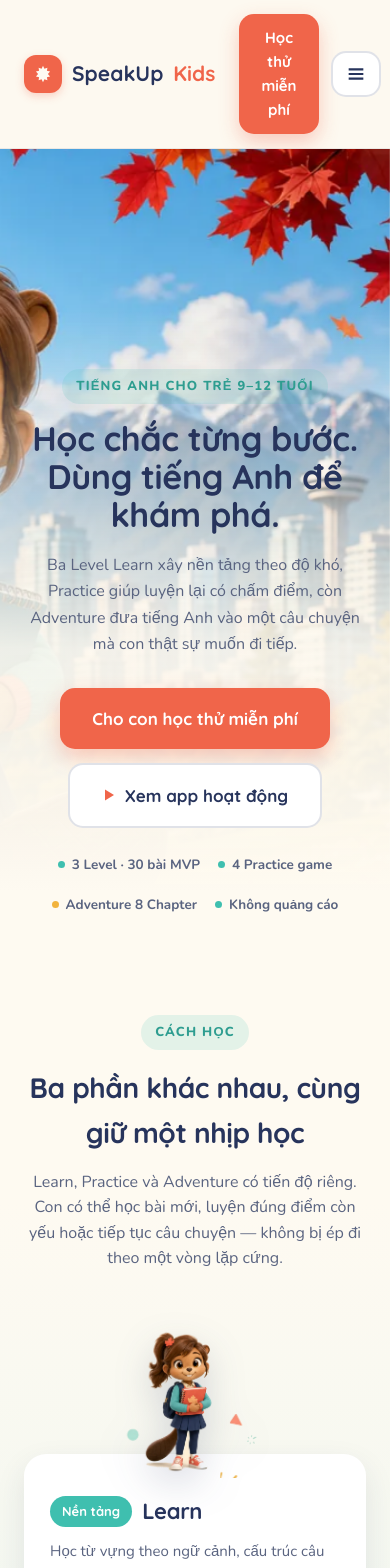
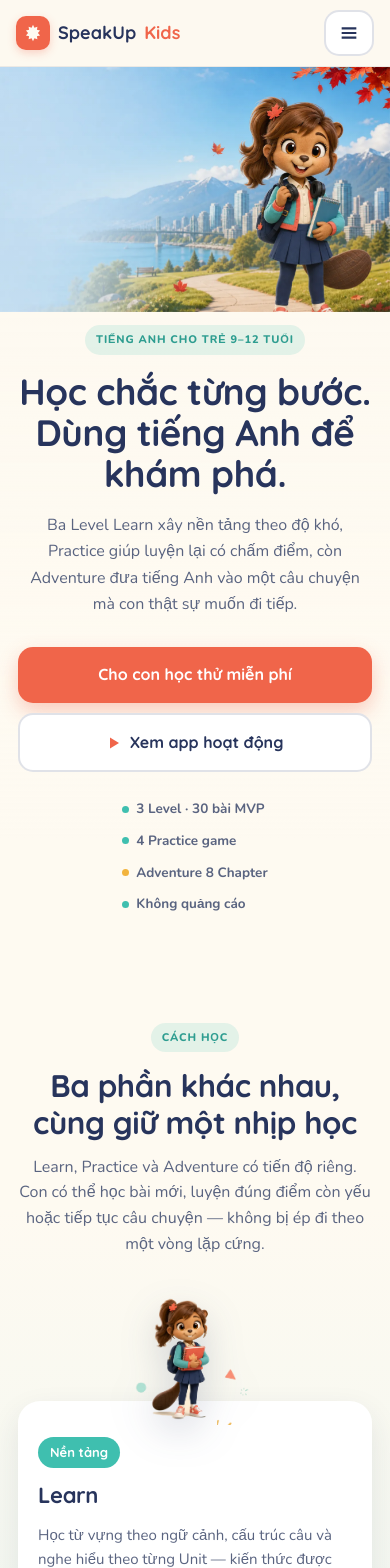
Before and after one commit to nolanlee91/speakupkidslandingpage, a Next.js app: page / in a window 390 px wide. Shown: the top 1568 px of the page. Built offline with nearby package versions, Linux system fonts and the light colour scheme.

Commit message:
Improve landing page mobile responsiveness

```diff
--- a/app/globals.css
+++ b/app/globals.css
@@ -32,6 +32,7 @@ body {
   font-size: 16px;
   line-height: 1.6;
   -webkit-font-smoothing: antialiased;
+  overflow-x: clip;
 }
 img { max-width: 100%; display: block; }
 a { color: var(--teal-d); text-decoration: none; }
@@ -105,6 +106,7 @@ h1, h2, h3 { font-family: var(--font-head); letter-spacing: -0.4px; text-wrap: p
 
 /* ============ HERO ============ */
 .hero { position: relative; min-height: 620px; display: flex; align-items: center; overflow: hidden; background: var(--cream); }
+.hero-parallax { position: absolute; left: 0; right: 0; top: -9%; height: 118%; z-index: 0; }
 .hero-bg { position: absolute; inset: 0; z-index: 0; }
 .hero-bg img { width: 100%; height: 100%; object-fit: cover; object-position: right center; }
 .hero-scrim {
@@ -505,25 +507,94 @@ h1, h2, h3 { font-family: var(--font-head); letter-spacing: -0.4px; text-wrap: p
   .final-fig { width: 200px; height: 200px; margin: 0 auto; }
 }
 @media (max-width: 720px) {
+  .container { padding-left: 18px; padding-right: 18px; }
   .section { padding: 60px 0; }
-  .main-nav, .header-cta .login { display: none; }
+  .site-header { gap: 8px; padding: 10px 16px; }
+  .brand { gap: 8px; font-size: 18px; white-space: nowrap; }
+  .brand-mark { width: 34px; height: 34px; border-radius: 10px; }
+  .header-cta { margin-left: auto; gap: 8px; }
+  .main-nav, .header-cta .login, .desktop-header-cta { display: none; }
   .menu-toggle { display: inline-flex; margin-left: auto; }
+  .btn-lg { font-size: 16px; padding: 15px 20px; }
+  .section-title { font-size: clamp(27px, 8vw, 34px); line-height: 1.16; }
+  .section-lead { font-size: 16px; }
+
   .steps-trail { display: none; }
+  .steps-journey { margin-top: 38px; }
   .steps-grid { grid-template-columns: 1fr; gap: 46px; }
   .step:nth-child(2) { margin-top: 0; }
+  .step-fig { width: 130px; height: 130px; }
+  .step-card { padding: 36px 20px 22px; }
   .step-card { transform: none !important; }
   .feature-grid { grid-template-columns: 1fr; }
+  .feature { padding: 18px; }
   .units-grid, .games-grid { grid-template-columns: 1fr; }
   .level-card { display: block; }
   .level-media { min-height: 0; }
+  .level-body { padding: 20px; }
   .chapter-list { grid-template-columns: 1fr; }
-  .adventure-visual { padding-bottom: 48px; }
-  .adventure-scene { width: 54%; right: -4px; }
-  .map-note { left: 8px; bottom: 18px; max-width: 170px; }
+  .adventure-grid { gap: 34px; }
+  .adventure-copy .section-title { font-size: clamp(30px, 9vw, 40px); }
+  .adventure-stats { display: grid; grid-template-columns: 1fr; }
+  .adventure-stats span { width: 100%; }
+  .adventure-visual { padding: 0; }
+  .adventure-map { border-radius: 18px; }
+  .adventure-scene {
+    position: relative; right: auto; bottom: auto; z-index: 2;
+    width: 78%; margin: -34px 0 0 auto; transform: rotate(1.5deg);
+  }
+  .map-note { display: none; }
   .unit-card, .collect-card { transform: none !important; }
+
   .hero { min-height: 0; }
-  .hero-scrim { background: linear-gradient(180deg, rgba(254,250,241,0) 20%, rgba(254,250,241,0.92) 62%, var(--cream) 92%); }
-  .hero-inner { padding-top: 220px; text-align: center; margin: 0 auto; }
+  .hero-parallax { top: 0; height: 270px; transform: none !important; }
+  .hero-parallax img { object-position: 72% center !important; }
+  .hero-scrim {
+    background: linear-gradient(180deg, rgba(254,250,241,0) 0, rgba(254,250,241,.08) 32%, rgba(254,250,241,.92) 72%, var(--cream) 86%);
+  }
+  .hero-inner { max-width: 560px; padding: 282px 0 48px; text-align: center; margin: 0 auto; }
+  .hero h1 { font-size: clamp(32px, 9.4vw, 42px); }
   .hero-lead { margin-left: auto; margin-right: auto; }
   .hero-actions, .hero-points { justify-content: center; }
+  .hero-actions { display: grid; grid-template-columns: 1fr; gap: 10px; }
+  .hero-actions .btn { width: 100%; }
+  .hero-points { display: grid; grid-template-columns: repeat(2, minmax(0, 1fr)); text-align: left; gap: 10px 14px; }
+
+  .orbs { flex-wrap: wrap; gap: 10px; }
+  .orb { width: 58px; height: 58px; }
+  .collect-card { padding: 24px 20px; }
+  .collect-week { gap: 12px; }
+  .parents-check { grid-template-columns: 1fr; gap: 10px; }
+  .report { padding: 22px 18px; }
+  .report-stats { gap: 7px; }
+  .rstat { padding: 10px 6px; }
+  .rstat b { font-size: 19px; }
+  .rstat span { font-size: 10.5px; }
+  .plan { padding: 28px 22px; }
+  .faq-item { padding-left: 18px; padding-right: 18px; }
+  .final-cta { padding: 68px 0 76px; text-align: center; }
+  .final-grid { gap: 28px; }
+  .final-grid .btn { width: 100%; }
+  .site-footer { justify-content: center; gap: 14px 20px; padding: 26px 18px; text-align: center; }
+  .site-footer .brand-mini, .site-footer .copy { width: 100%; }
+  .site-footer .copy { margin-left: 0; }
+
+  .level-card:hover, .game-card:hover, .game-card:nth-child(even):hover { transform: none; }
+  .level-card:hover .level-media img, .game-card:hover img { transform: none; }
+  .adventure-visual:hover .adventure-map { transform: none; filter: none; }
+  .adventure-visual:hover .adventure-scene { transform: rotate(1.5deg); }
+  .adventure-visual:hover .adventure-scene img { transform: none; }
 }
+
+@media (max-width: 420px) {
+  .hero-parallax { height: 245px; }
+  .hero-inner { padding-top: 258px; }
+  .hero-points { grid-template-columns: 1fr; width: fit-content; margin-left: auto; margin-right: auto; }
+  .eyebrow { font-size: 11px; letter-spacing: .9px; padding: 6px 11px; }
+  .step-head { align-items: flex-start; flex-direction: column; }
+  .demo-row { align-items: flex-start; }
+  .adventure-scene { width: 84%; }
+  .collect-week { align-items: flex-start; flex-direction: column; }
+  .report-top { align-items: flex-start; flex-direction: column; gap: 2px; }
+  .plan-badge { font-size: 11px; }
+}
--- a/components/Header.tsx
+++ b/components/Header.tsx
@@ -28,7 +28,7 @@ export function Header() {
 
       <div className="header-cta">
         <a className="login" href={site.loginUrl}>Đăng nhập</a>
-        <a className="btn btn-primary" href={site.appUrl} style={{ padding: "12px 22px", fontSize: 15 }}>
+        <a className="btn btn-primary desktop-header-cta" href={site.appUrl} style={{ padding: "12px 22px", fontSize: 15 }}>
           Học thử miễn phí
         </a>
         <button
--- a/components/Hero.tsx
+++ b/components/Hero.tsx
@@ -5,7 +5,7 @@ import { Parallax } from "./Parallax";
 export function Hero() {
   return (
     <section className="hero" id="top" aria-labelledby="hero-title">
-      <Parallax speed={0.12} style={{ position: "absolute", left: 0, right: 0, top: "-9%", height: "118%", zIndex: 0 }}>
+      <Parallax speed={0.12} className="hero-parallax">
         <Image
           src={`${IMG}/vancouver-hero-maple-girl-v3.webp`}
           alt="Maple — cô hải ly nhỏ dẫn đường học tiếng Anh — đứng ở Vancouver"
```
